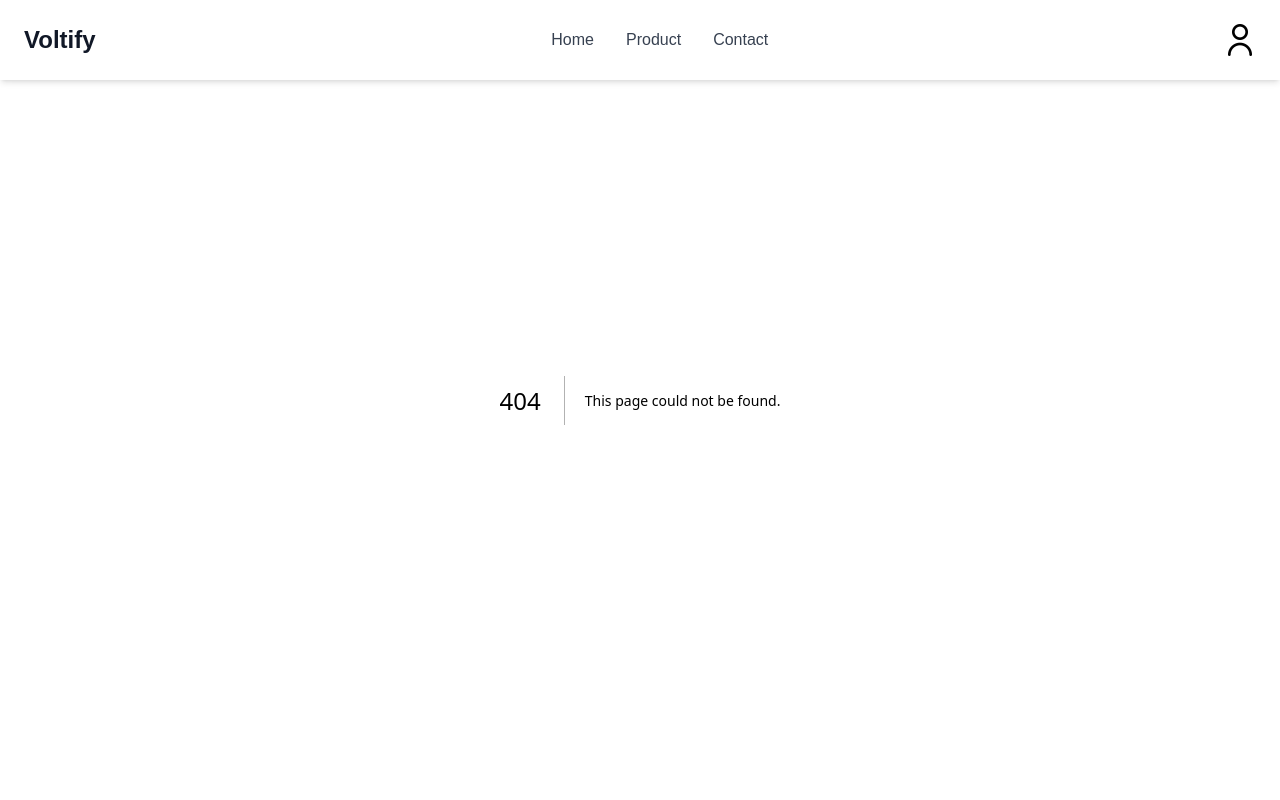
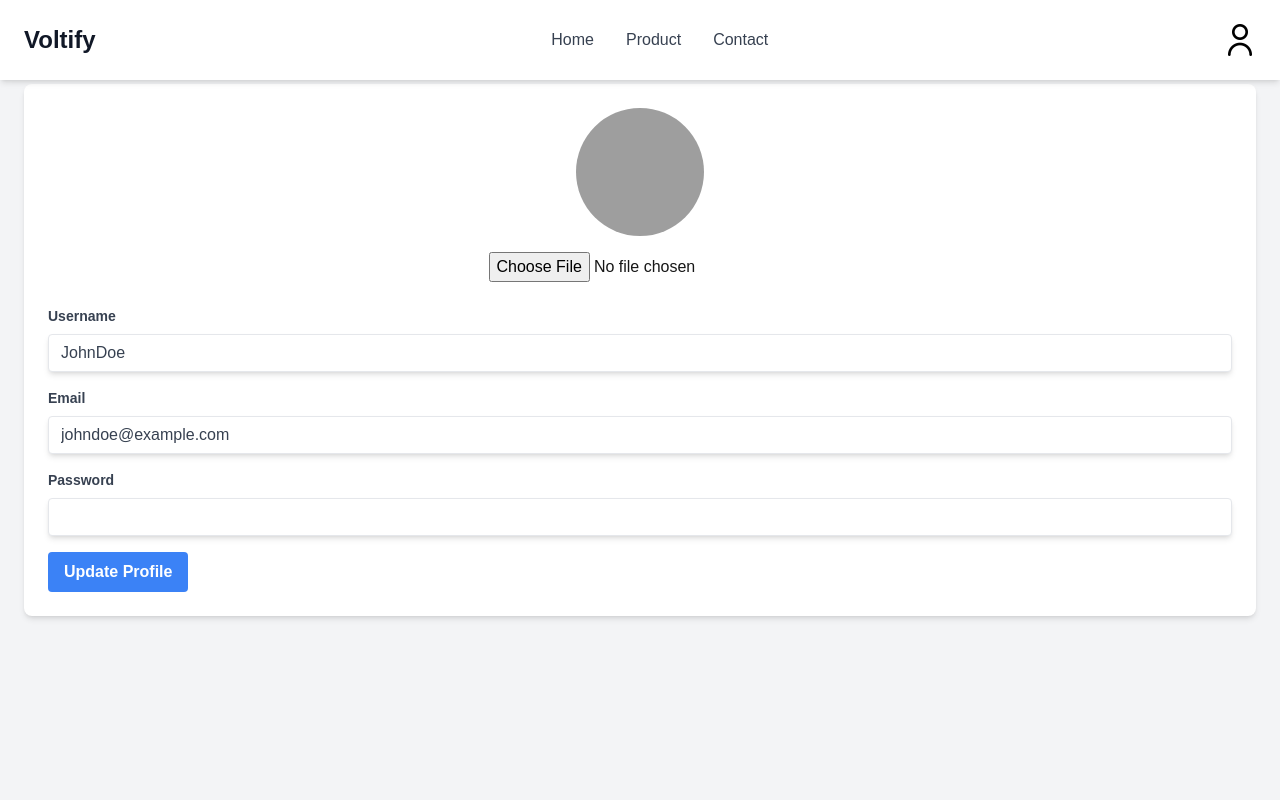
Before and after one commit to SenpaiAZL/Final-Project-Penyewaan, a Next.js app: page /Profile in a window 1280 px wide. Before the commit this address had no page. Shown: the top 800 px of the page. Built offline with nearby package versions, Linux system fonts and the light colour scheme; grey boxes are pictures that could not be loaded.

Commit message:
Updated
Added more interactable

```diff
--- /dev/null
+++ b/src/app/Profile/page.jsx
@@ -0,0 +1,113 @@
+// pages/profile.js
+"use client";
+
+import { useState } from "react";
+import Head from "next/head";
+
+export default function Profile() {
+  const [username, setUsername] = useState("JohnDoe");
+  const [email, setEmail] = useState("johndoe@example.com");
+  const [password, setPassword] = useState("");
+  const [profilePicture, setProfilePicture] = useState("/default-profile.png");
+
+  const handleUsernameChange = (e) => {
+    setUsername(e.target.value);
+  };
+
+  const handleEmailChange = (e) => {
+    setEmail(e.target.value);
+  };
+
+  const handlePasswordChange = (e) => {
+    setPassword(e.target.value);
+  };
+
+  const handleProfilePictureChange = (e) => {
+    const file = e.target.files[0];
+    const reader = new FileReader();
+    reader.onloadend = () => {
+      setProfilePicture(reader.result);
+    };
+    reader.readAsDataURL(file);
+  };
+
+  const handleSubmit = (e) => {
+    e.preventDefault();
+    // Handle form submission (e.g., update user information in the database)
+    alert("Profile updated successfully!");
+  };
+
+  return (
+    <div className="bg-gray-100 min-h-screen">
+      <Head>
+        <title>Profile - Voltify</title>
+      </Head>
+      <main className="container mx-auto p-6">
+        <h1 className="text-3xl font-bold mb-6">Profile Settings</h1>
+        <div className="bg-white shadow-md rounded-lg p-6">
+          <form onSubmit={handleSubmit}>
+            {/* Profile Picture */}
+            <div className="mb-4 flex flex-col items-center">
+              <img
+                src={profilePicture}
+                alt="Profile Picture"
+                className="w-32 h-32 rounded-full mb-4"
+              />
+              <input
+                type="file"
+                accept="image/*"
+                onChange={handleProfilePictureChange}
+                className="mb-2"
+              />
+            </div>
+            {/* Username */}
+            <div className="mb-4">
+              <label className="block text-gray-700 text-sm font-bold mb-2">
+                Username
+              </label>
+              <input
+                type="text"
+                value={username}
+                onChange={handleUsernameChange}
+                className="shadow-md appearance-none border rounded w-full py-2 px-3 text-gray-700 leading-tight focus:outline-none focus:ring-2 focus:ring-blue-400"
+              />
+            </div>
+            {/* Email */}
+            <div className="mb-4">
+              <label className="block text-gray-700 text-sm font-bold mb-2">
+                Email
+              </label>
+              <input
+                type="email"
+                value={email}
+                onChange={handleEmailChange}
+                className="shadow-md appearance-none border rounded w-full py-2 px-3 text-gray-700 leading-tight focus:outline-none focus:ring-2 focus:ring-blue-400"
+              />
+            </div>
+            {/* Password */}
+            <div className="mb-4">
+              <label className="block text-gray-700 text-sm font-bold mb-2">
+                Password
+              </label>
+              <input
+                type="password"
+                value={password}
+                onChange={handlePasswordChange}
+                className="shadow-md appearance-none border rounded w-full py-2 px-3 text-gray-700 leading-tight focus:outline-none focus:ring-2 focus:ring-blue-400"
+              />
+            </div>
+            {/* Submit Button */}
+            <div className="flex items-center justify-between">
+              <button
+                type="submit"
+                className="bg-blue-500 hover:bg-blue-700 text-white font-bold py-2 px-4 rounded focus:outline-none focus:ring-2 focus:ring-blue-400"
+              >
+                Update Profile
+              </button>
+            </div>
+          </form>
+        </div>
+      </main>
+    </div>
+  );
+}
--- /dev/null
+++ b/src/app/Setting/page.jsx
@@ -0,0 +1,80 @@
+// pages/settings.js
+"use client";
+
+import { useState } from "react";
+import Head from "next/head";
+
+export default function Settings() {
+  const [theme, setTheme] = useState("light");
+  const [language, setLanguage] = useState("en");
+  const [notifications, setNotifications] = useState(true);
+
+  const handleThemeChange = (e) => {
+    setTheme(e.target.value);
+  };
+
+  const handleLanguageChange = (e) => {
+    setLanguage(e.target.value);
+  };
+
+  const handleNotificationsChange = (e) => {
+    setNotifications(e.target.checked);
+  };
+
+  return (
+    <div className="bg-gray-100 min-h-screen">
+      <Head>
+        <title>Settings - Voltify</title>
+      </Head>
+      <main className="container mx-auto p-6">
+        <h1 className="text-3xl font-bold mb-6">Website Settings</h1>
+        <div className="bg-white shadow-md rounded-lg p-6">
+          {/* Theme Setting */}
+          <div className="mb-4">
+            <label className="block text-gray-700 text-sm font-bold mb-2">
+              Theme
+            </label>
+            <select
+              value={theme}
+              onChange={handleThemeChange}
+              className="shadow-md appearance-none border rounded w-full py-2 px-3 text-gray-700 leading-tight focus:outline-none focus:ring-2 focus:ring-blue-400"
+            >
+              <option value="light">Light</option>
+              <option value="dark">Dark</option>
+            </select>
+          </div>
+          {/* Language Setting */}
+          <div className="mb-4">
+            <label className="block text-gray-700 text-sm font-bold mb-2">
+              Language
+            </label>
+            <select
+              value={language}
+              onChange={handleLanguageChange}
+              className="shadow-md appearance-none border rounded w-full py-2 px-3 text-gray-700 leading-tight focus:outline-none focus:ring-2 focus:ring-blue-400"
+            >
+              <option value="en">English</option>
+              <option value="es">Spanish</option>
+              <option value="fr">French</option>
+              <option value="de">German</option>
+              {/* Add more languages as needed */}
+            </select>
+          </div>
+          {/* Notifications Setting */}
+          <div className="mb-4">
+            <label className="block text-gray-700 text-sm font-bold mb-2">
+              Notifications
+            </label>
+            <input
+              type="checkbox"
+              checked={notifications}
+              onChange={handleNotificationsChange}
+              className="shadow-md appearance-none border rounded py-2 px-3 text-gray-700 leading-tight focus:outline-none focus:ring-2 focus:ring-blue-400"
+            />
+            <span className="ml-2 text-gray-700">Enable Notifications</span>
+          </div>
+        </div>
+      </main>
+    </div>
+  );
+}
--- a/src/components/Navbar/Navbar.view.jsx
+++ b/src/components/Navbar/Navbar.view.jsx
@@ -10,7 +10,7 @@ export default function NavbarView() {
   };
 
   return (
-    <header className="bg-white shadow-md fixed w-full top-0 transition duration-300">
+    <header className="bg-white shadow-md fixed w-full top-0 transition duration-300 z-50">
       <div className="container mx-auto flex justify-between items-center p-6">
         {/* Top Left: Home Link */}
         <div className="flex items-center">
@@ -23,10 +23,10 @@ export default function NavbarView() {
           <Link href="/Home" passHref>
             <p className="text-gray-700 mx-4 hover:underline">Home</p>
           </Link>
-          <Link href="/product" passHref>
+          <Link href="/Product" passHref>
             <p className="text-gray-700 mx-4 hover:underline">Product</p>
           </Link>
-          <Link href="/contact" passHref>
+          <Link href="/Contact" passHref>
             <p className="text-gray-700 mx-4 hover:underline">Contact</p>
           </Link>
         </nav>
@@ -39,13 +39,13 @@ export default function NavbarView() {
             onClick={handleLogoClick}
           />
           {isDropdownOpen && (
-            <div className="absolute right-0 mt-2 w-48 bg-white border border-gray-200 rounded-lg shadow-lg py-2">
-              <Link href="/profile" passHref>
+            <div className="absolute right-0 top-full mt-2 w-48 bg-white border border-gray-200 rounded-lg shadow-lg py-2">
+              <Link href="/Profile" passHref>
                 <p className="block px-4 py-2 text-gray-700 hover:bg-gray-100 cursor-pointer">
                   Profile
                 </p>
               </Link>
-              <Link href="/settings" passHref>
+              <Link href="/Setting" passHref>
                 <p className="block px-4 py-2 text-gray-700 hover:bg-gray-100 cursor-pointer">
                   Settings
                 </p>
```
